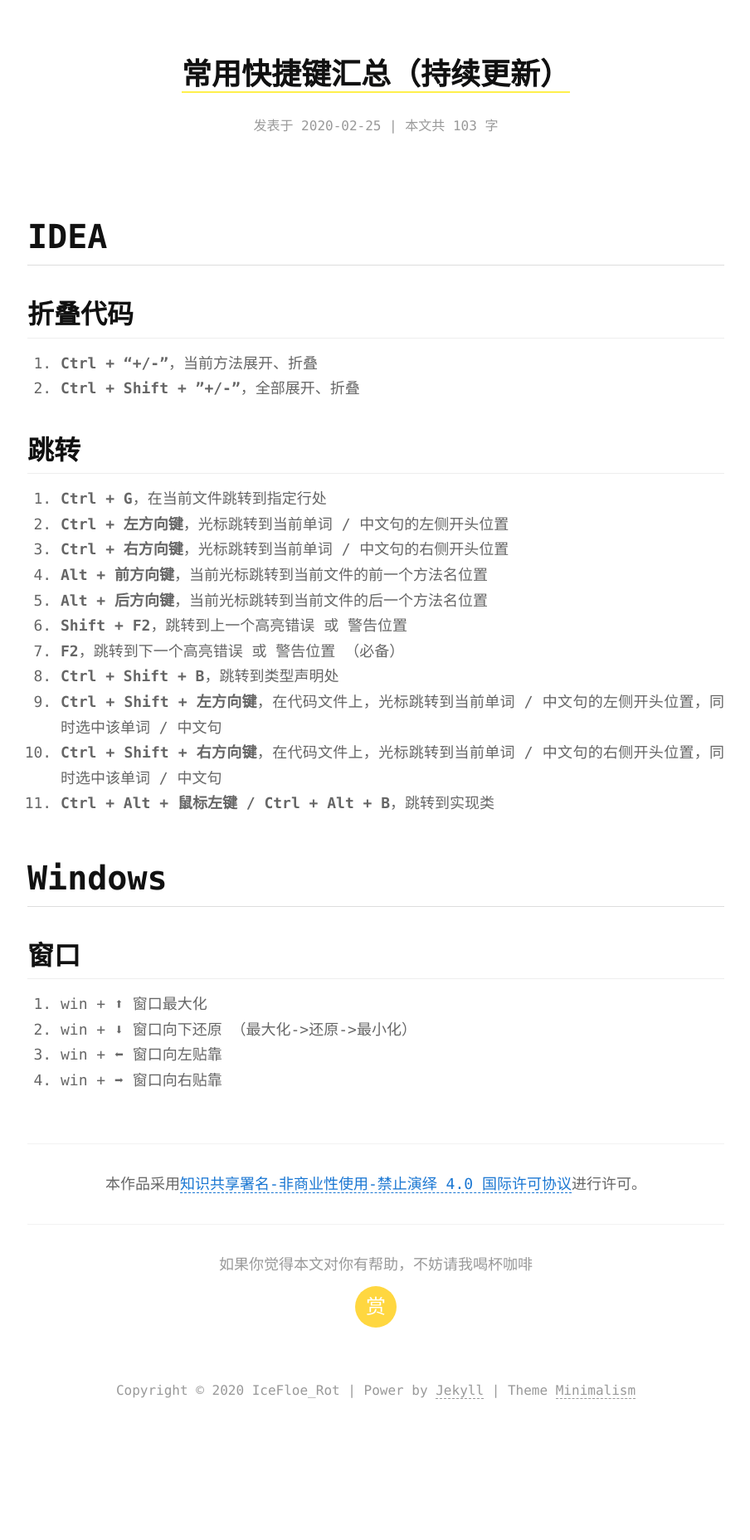
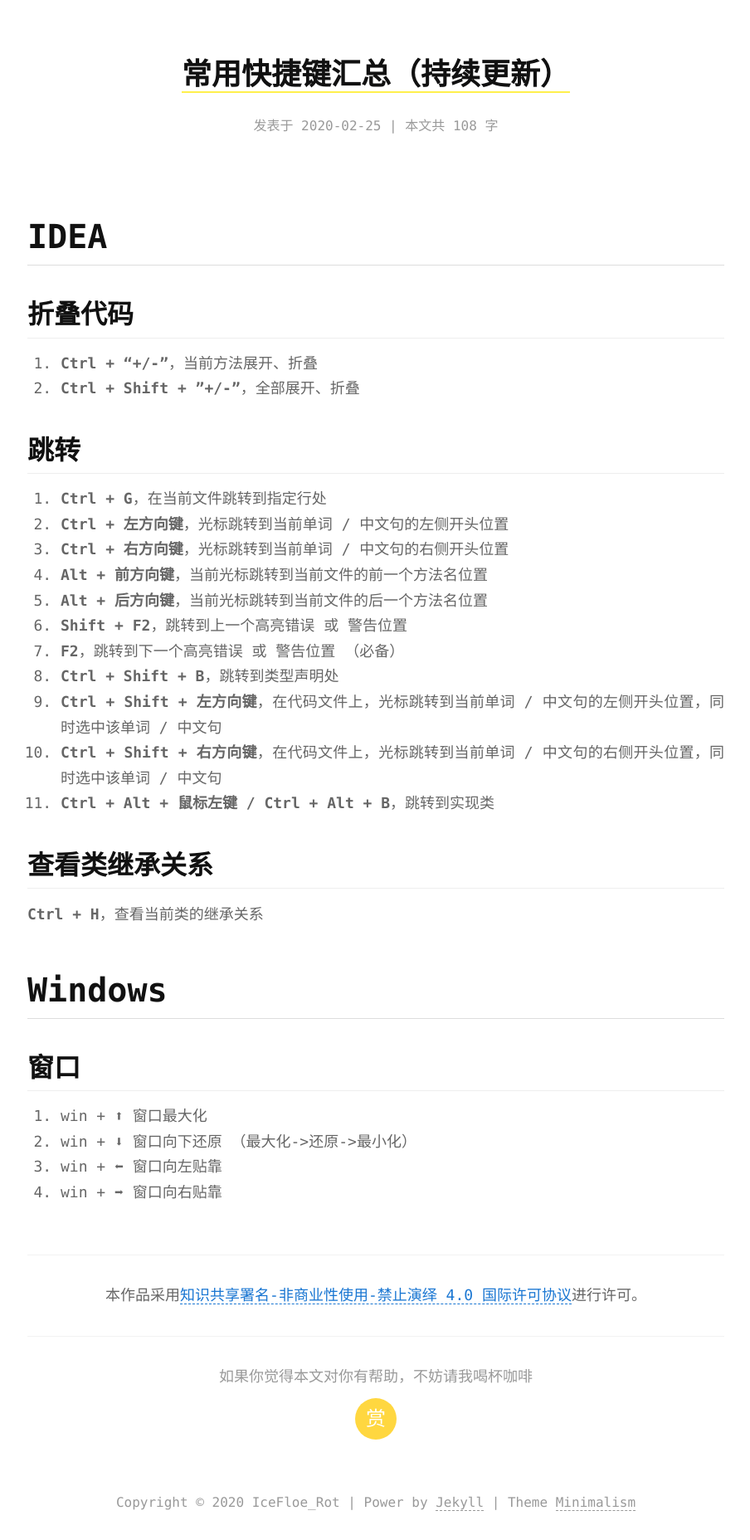
Before and after one commit to leeyaonan/leeyaonan.github.io, a Jekyll site: the page built from _posts/常用工具/2020-02-12-常用快捷键汇总.md, in a window 1280 px wide. Shown: the whole page at 83% size, without its empty margins (187-1091 px from the left). Built offline with Jekyll 4.4.1, drawn with Linux system fonts in a browser that asks for light colours; before the commit the page ends 1721 px from its top, so only the background shows below that.

Commit message:
ctrl + h

```diff
--- a/_posts/常用工具/2020-02-12-常用快捷键汇总.md
+++ b/_posts/常用工具/2020-02-12-常用快捷键汇总.md
@@ -26,6 +26,9 @@ excerpt: 收集和整理开发过程中常用的快捷键。
 9. **Ctrl + Shift + 右方向键**，在代码文件上，光标跳转到当前单词 / 中文句的右侧开头位置，同时选中该单词 / 中文句
 10. **Ctrl + Alt + 鼠标左键 / Ctrl + Alt + B**，跳转到实现类
 
+## 查看类继承关系
+**Ctrl + H**，查看当前类的继承关系
+
 # Windows
 ## 窗口
 1. win + ⬆ 窗口最大化
```
